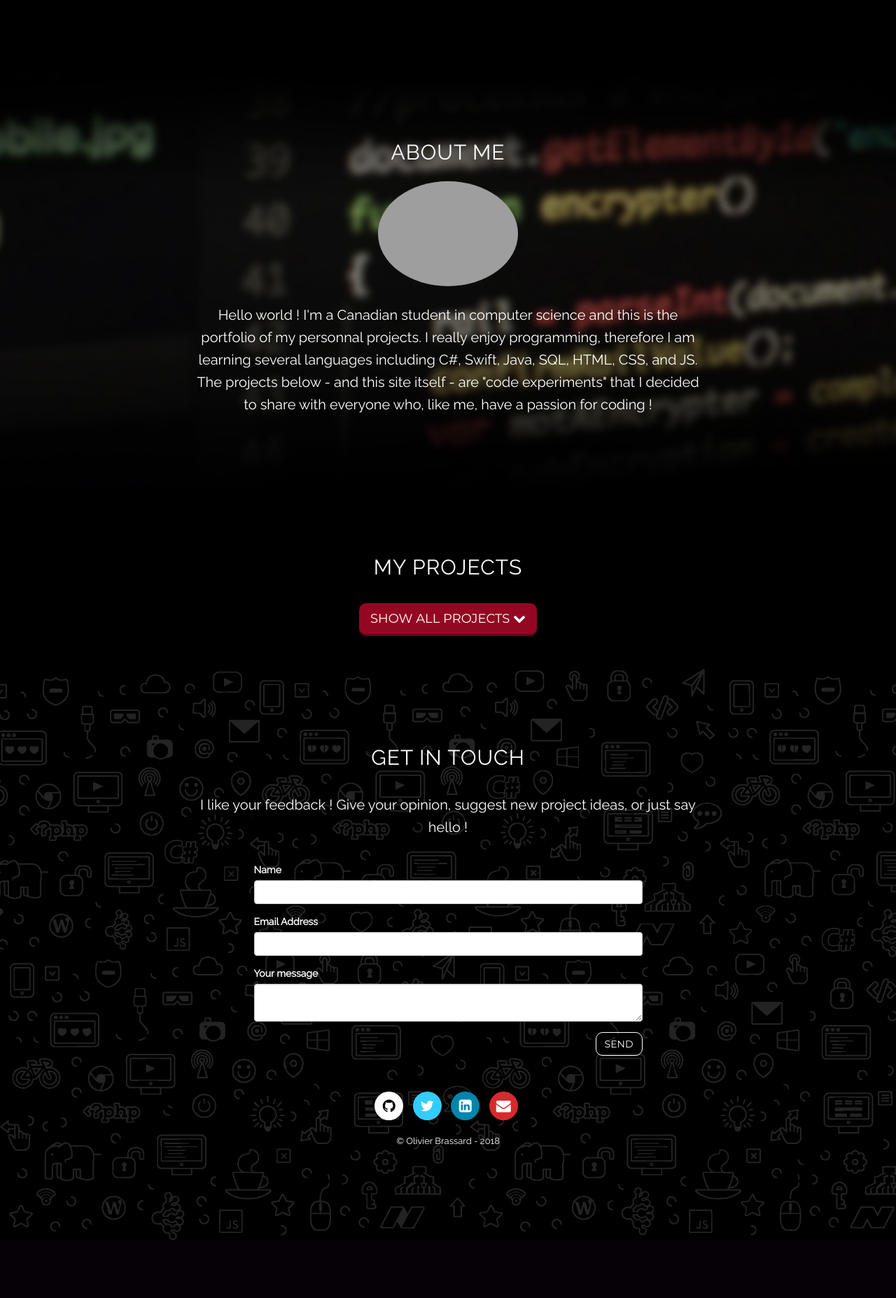
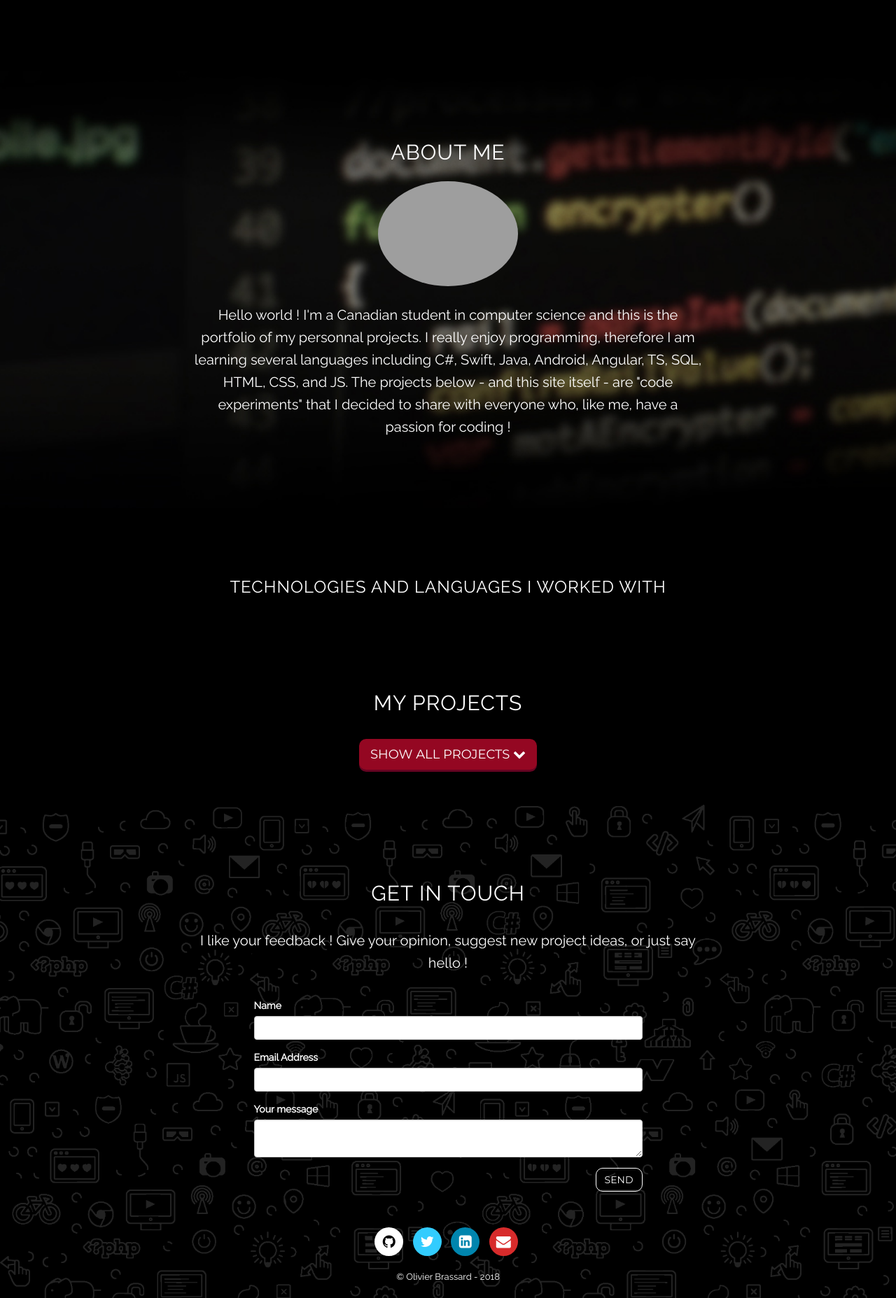
Before and after one commit to obrassard/portfolio-personnel, a PHP site: page /en.php in a window 1280 px wide. Shown: the part 799-2654 px from the top of the page at 70% size. Before the commit the page ends 2571 px from the top, so only its background shows below. Run offline with PHP 8.4, Linux system fonts and the light colour scheme; data that the repository does not hold is empty; some libraries are stand-ins or nearby versions; grey boxes are pictures that could not be loaded.

Commit message:
Modification de la description + tech section dans en.php

```diff
--- a/en.php
+++ b/en.php
@@ -1,7 +1,9 @@
 <?php
 require_once "data/db_projects.php";
+require_once "data/db_technologies.php";
 
 $projects = GetProjectsEn();
+$technologies = GetTechnologies();
 
 ?>
 <!DOCTYPE html>
@@ -106,13 +108,35 @@ $projects = GetProjectsEn();
                     <h2 style="margin-bottom: 25px">About me</h2>
                     <a href="http://github.com/obrassard"><img class="img-circle img-responsive img-center" src="./img/me.png" width="200" alt="Photo de moi"></a>
                     <p id="no-margin">Hello world ! I'm a Canadian student in computer science and this is the portfolio of my personnal projects.
-                        I really enjoy programming, therefore I am learning several languages including C#, Swift, Java, SQL, HTML, CSS, and JS.
+                        I really enjoy programming, therefore I am learning several languages including C#, Swift, Java, Android, Angular, TS, SQL, HTML, CSS, and JS.
                         The projects below - and this site itself - are "code experiments" that I decided to share with everyone who, like me, have a passion for coding !</p>
                 </div>
             </div>
         </div>
     </section>
 
+    <!-- Technologies Section -->
+    <section id="technologies" class="container content-section text-center">
+            <div class="row">
+                <div class="col-lg-8 col-lg-offset-2">
+                    <h3>Technologies and languages I worked with</h2>
+                </div>
+            </div>
+            <div class="col-md-12">
+                <div class="row">
+                    <?php foreach ( $technologies as $techno ) { ?>
+                        <div class="col-md-2 col-sm-3 col-xs-4">
+                            <a href="<?php echo $techno['url'] ?>" target="_blank">
+                                <div class="card-body well well-dark tech">
+                                    <img src="img/technologies/<?php echo $techno['image'] ?>" width="150px" alt="<?php echo $techno['name'] ?>"/>
+                                    <p class="tech-txt"><?php echo $techno['name'] ?></p>
+                                </div>
+                            </a>
+                        </div>
+                    <? } ?>
+                </div>
+            </div>
+        </section>
 
     <!-- Projects Section -->
     <section id="project" class="container content-section text-center">
--- a/index.php
+++ b/index.php
@@ -104,7 +104,7 @@ $technologies = GetTechnologies();
                     <a href="http://github.com/obrassard"><img class="img-circle img-responsive img-center" src="./img/me.png" width="200" alt="Photo de moi"></a>
 
                     <p id="no-margin">Hello world ! Je suis un étudiant canadien en informatique et ceci est le portfolio de mes projets personnels.
-                        J'apprécie vraiment la programmation, j'apprends donc plusieurs langages, entre autre C#, Swift, Java, SQL, HTML, CSS et JS.
+                        J'apprécie vraiment la programmation, j'apprends donc plusieurs langages, entre autre C#, Swift, Java, Android, Angular, TS, SQL, HTML, CSS et JS.
                         Les projets ci-dessous - et ce site lui-même - sont des «expériences de codage» que j'ai décidé de partager avec tous ceux qui, comme moi, ont une passion pour la prog !
                     </p>
                 </div>
```
